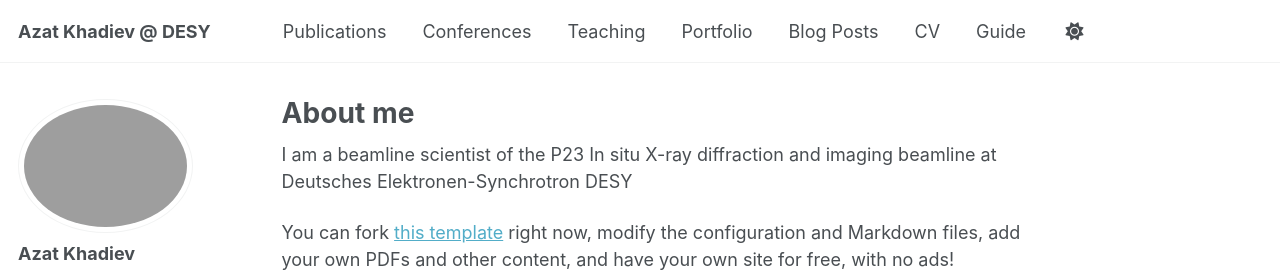
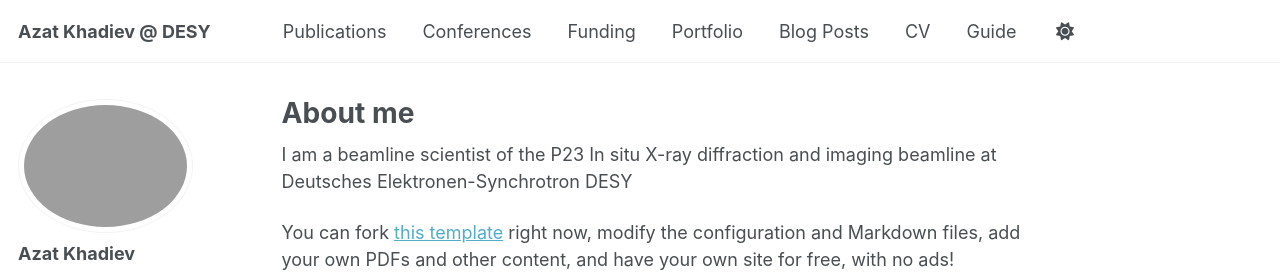
Before and after one commit to azkhadiev/azkhadiev.github.io, a Jekyll site: the page built from _pages/about.md, in a window 1280 px wide. Shown: the top 272 px of the page. Built offline with Jekyll 4.4.1, drawn with Linux system fonts in a browser that asks for light colours; some web fonts are replaced; a script that is not in the unit is left out.

Commit message:
Update navigation.yml

```diff
--- a/_data/navigation.yml
+++ b/_data/navigation.yml
@@ -14,8 +14,8 @@ main:
   - title: "Conferences"
     url: /conferences/
 
-  - title: "Teaching"
-    url: /teaching/
+  - title: "Funding"
+    url: /funding/
 
   - title: "Portfolio"
     url: /portfolio/
```
